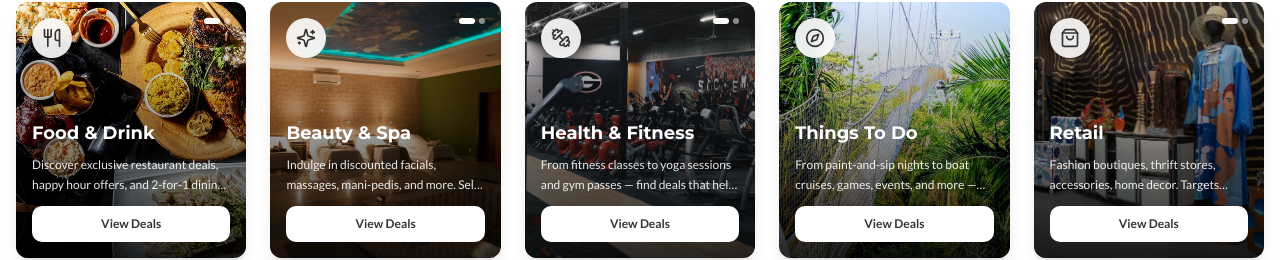
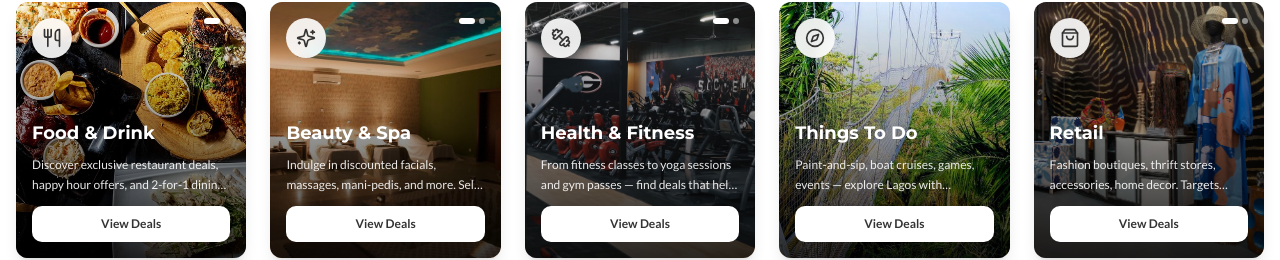
Before and after one commit to getvouchify/getvouchify, a React (Vite) app: page / in a window 1280 px wide. Shown: the part 3783-4043 px from the top of the page. Built offline with nearby package versions, Linux system fonts and the light colour scheme; the HTML template or start-up script is replaced by a standard one.

Commit message:
Refactor: Adjust text visibility

```diff
--- a/src/components/Categories.tsx
+++ b/src/components/Categories.tsx
@@ -34,7 +34,7 @@ const categories = [{
 }, {
   icon: Compass,
   title: "Things To Do",
-  description: "From paint-and-sip nights to boat cruises, games, events, and more — explore Lagos with unbeatable deals on memorable experiences.",
+  description: "Paint-and-sip, boat cruises, games, events — explore Lagos with unbeatable deals on experiences.",
   color: "text-primary",
   images: [thingsToDo]
 }, {
```
